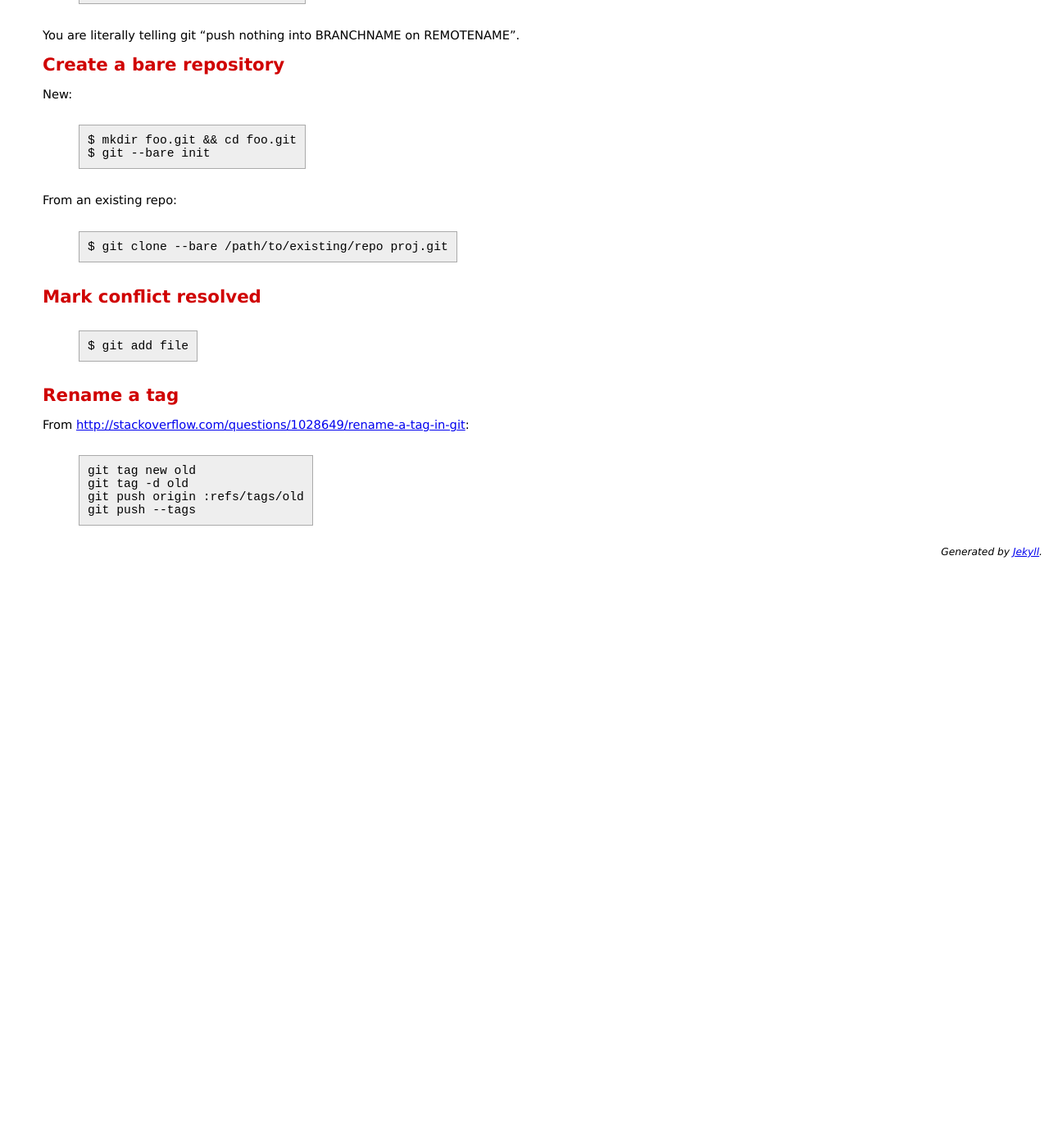
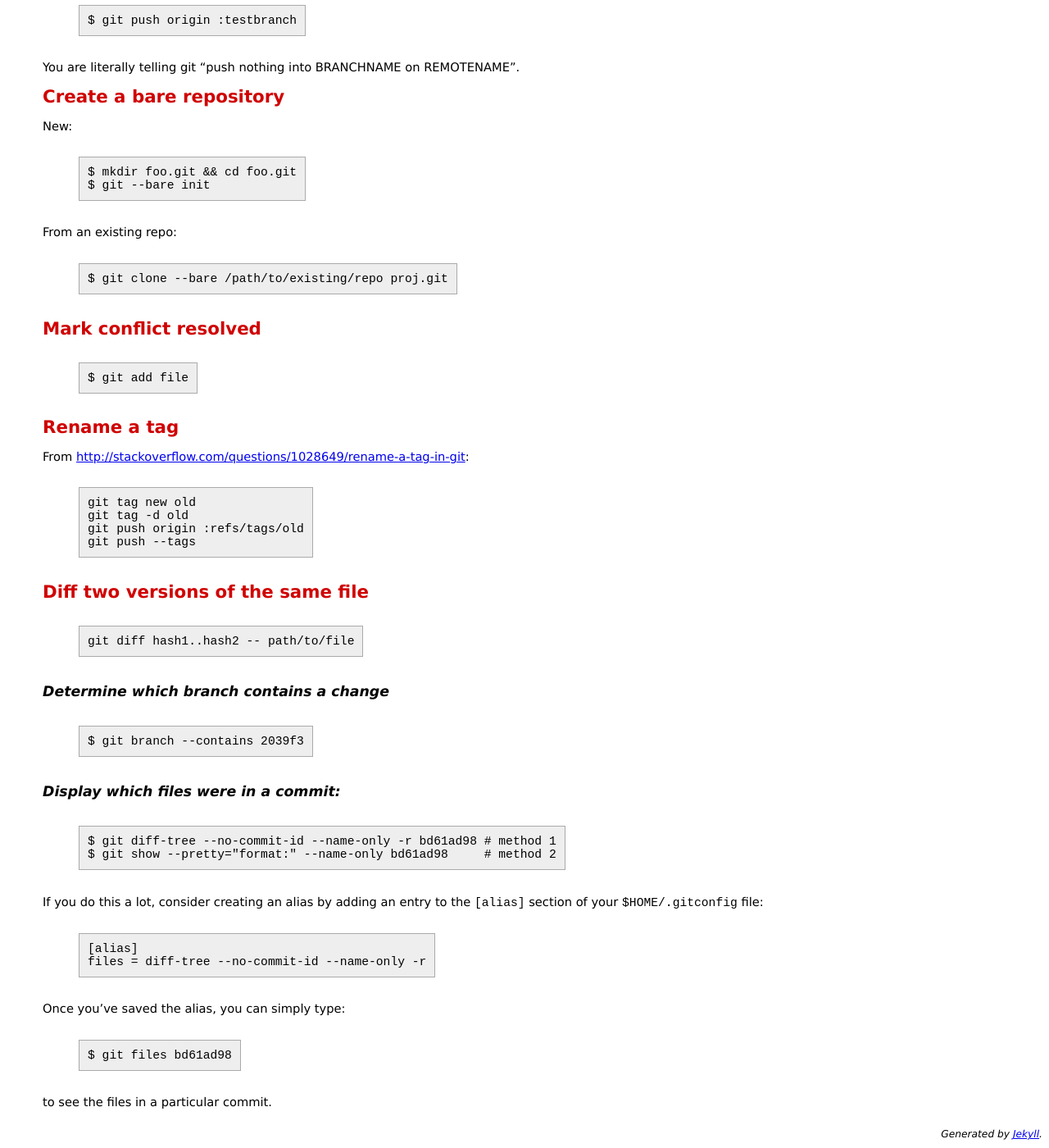
Before and after one commit to bmc/cheat-sheets, a Jekyll site: the page built from git.md, in a window 1280 px wide and 1400 px high, scrolled down 1260 px. Shown: the whole window at 82% size. Built offline with Jekyll 4.4.1, drawn with Linux system fonts in a browser that asks for light colours; before the commit the page ends 1950 px from its top, so only the background shows below that; some of the changed text lies outside the part shown.

Commit message:
Some additional git hints

```diff
--- a/git.md
+++ b/git.md
@@ -85,3 +85,28 @@ From <http://stackoverflow.com/questions/1028649/rename-a-tag-in-git>:
     git tag -d old
     git push origin :refs/tags/old
     git push --tags
+
+# Diff two versions of the same file
+
+    git diff hash1..hash2 -- path/to/file
+
+### Determine which branch contains a change
+
+    $ git branch --contains 2039f3
+
+### Display which files were in a commit:
+
+    $ git diff-tree --no-commit-id --name-only -r bd61ad98 # method 1
+    $ git show --pretty="format:" --name-only bd61ad98     # method 2
+
+If you do this a lot, consider creating an alias by adding an entry to the
+`[alias]` section of your `$HOME/.gitconfig` file:
+
+    [alias]
+    files = diff-tree --no-commit-id --name-only -r
+
+Once you've saved the alias, you can simply type:
+
+    $ git files bd61ad98
+
+to see the files in a particular commit.
```
